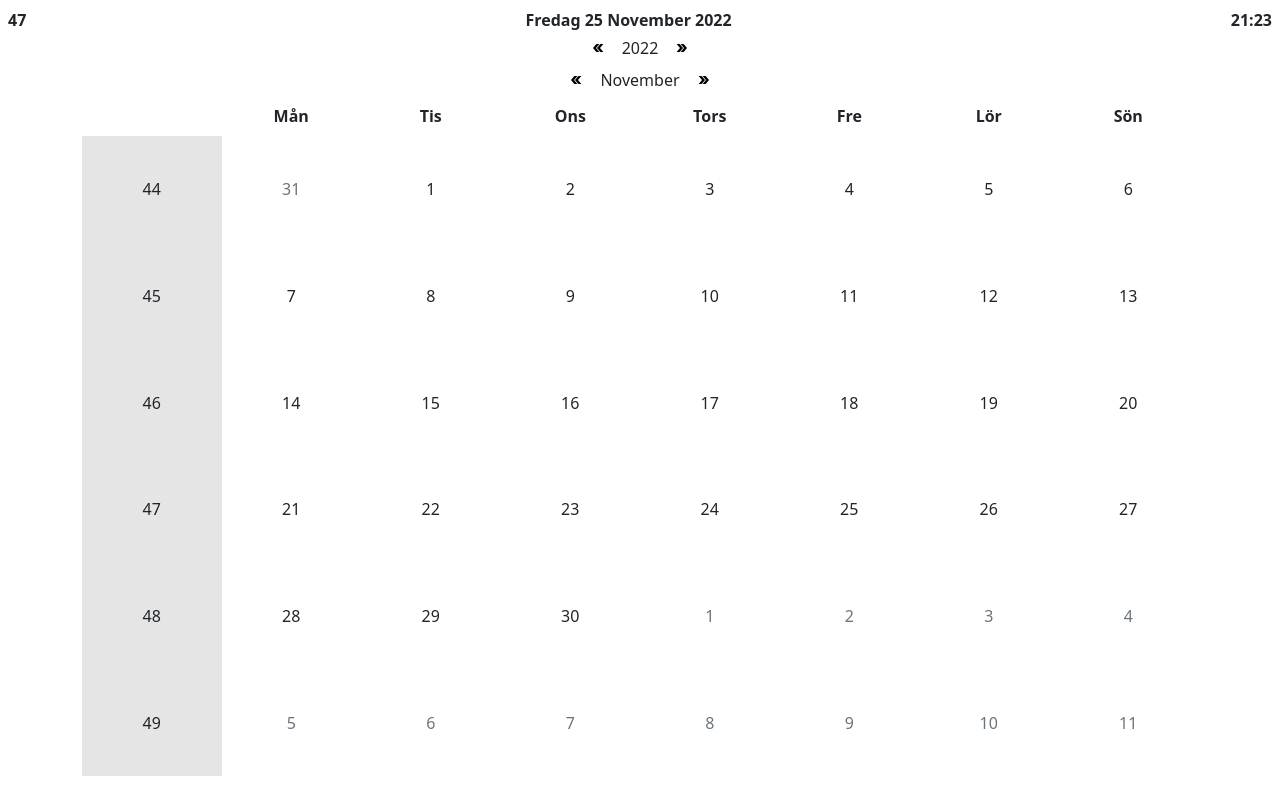
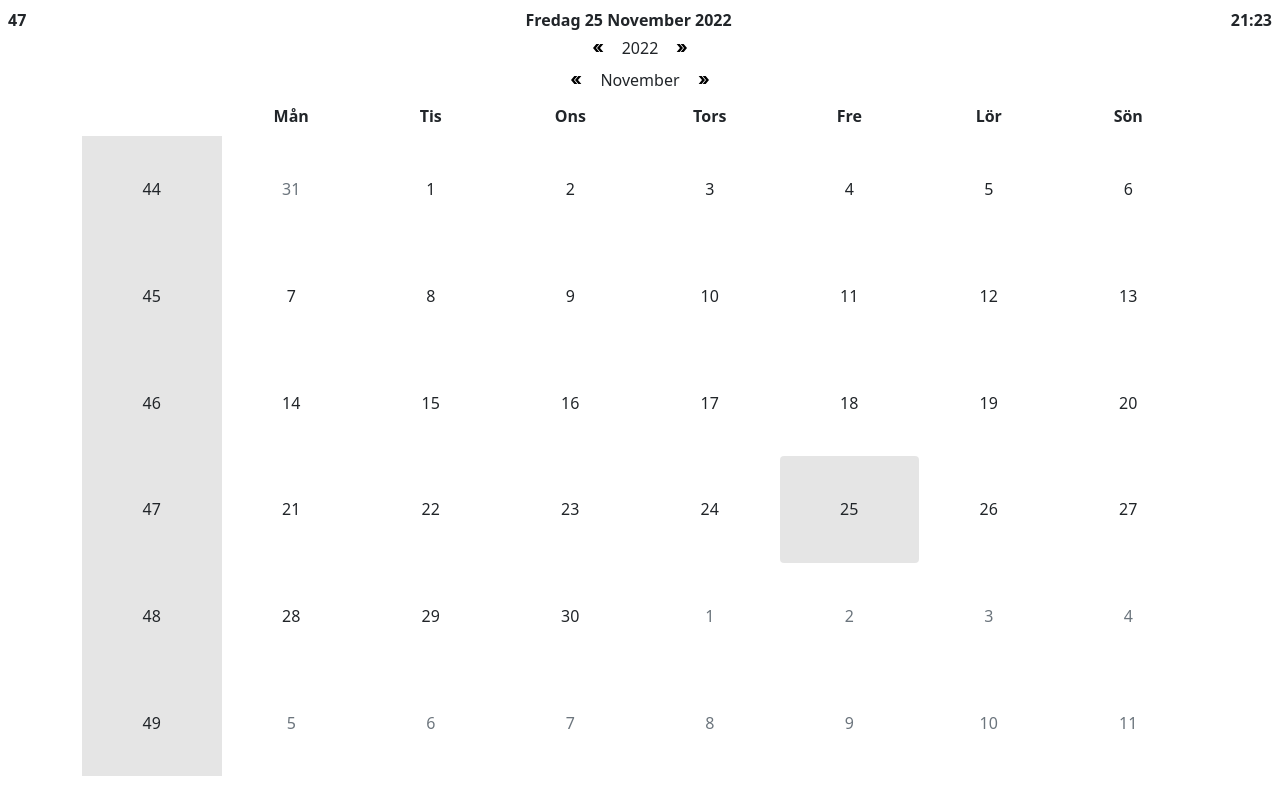
Before and after one commit to artur-berlikowski/calendar, a React (Vite) app: page / in a window 1280 px wide. Built offline with nearby package versions, Linux system fonts and the light colour scheme.

Commit message:
current date highlighted in DatePicker by default

```diff
--- a/src/components/DatePicker.jsx
+++ b/src/components/DatePicker.jsx
@@ -54,7 +54,23 @@
                 <tr key={rowIndex} className="m-0 p-0">
                   {
                     row.map((entry, colIndex) => {
-                      return <td className={`border border-0 text-center align-middle m-0 p-0 ${entry.isLast || entry.isNext ? 'text-muted' : ''}`} style={{ height: '15,83%', background: `${entry.isWeek ? 'rgba(0,0,0,0.1)' : 'none'}` }} key={colIndex}>{entry.value}</td>
+                      return (
+                        <td
+                          className={`
+                          border-0
+                            text-center
+                            align-middle
+                            ${entry.isLast || entry.isNext ? 'text-muted' : ''}
+                            ${!entry.isLast && !entry.isNext && entry.value === selection.date ? 'rounded-1' : ''}
+                            `}
+                          style={{
+                            height: '15,83%',
+                            background: `${entry.isWeek ? 'rgba(0,0,0,0.1)' : !entry.isLast && !entry.isNext && entry.value === selection.date ? 'rgba(0,0,0,0.1)' : ''}`,
+                          }}
+                          key={colIndex}
+                        >
+                          {entry.value}
+                        </td>)
                     })
                   }
                 </tr>
```
